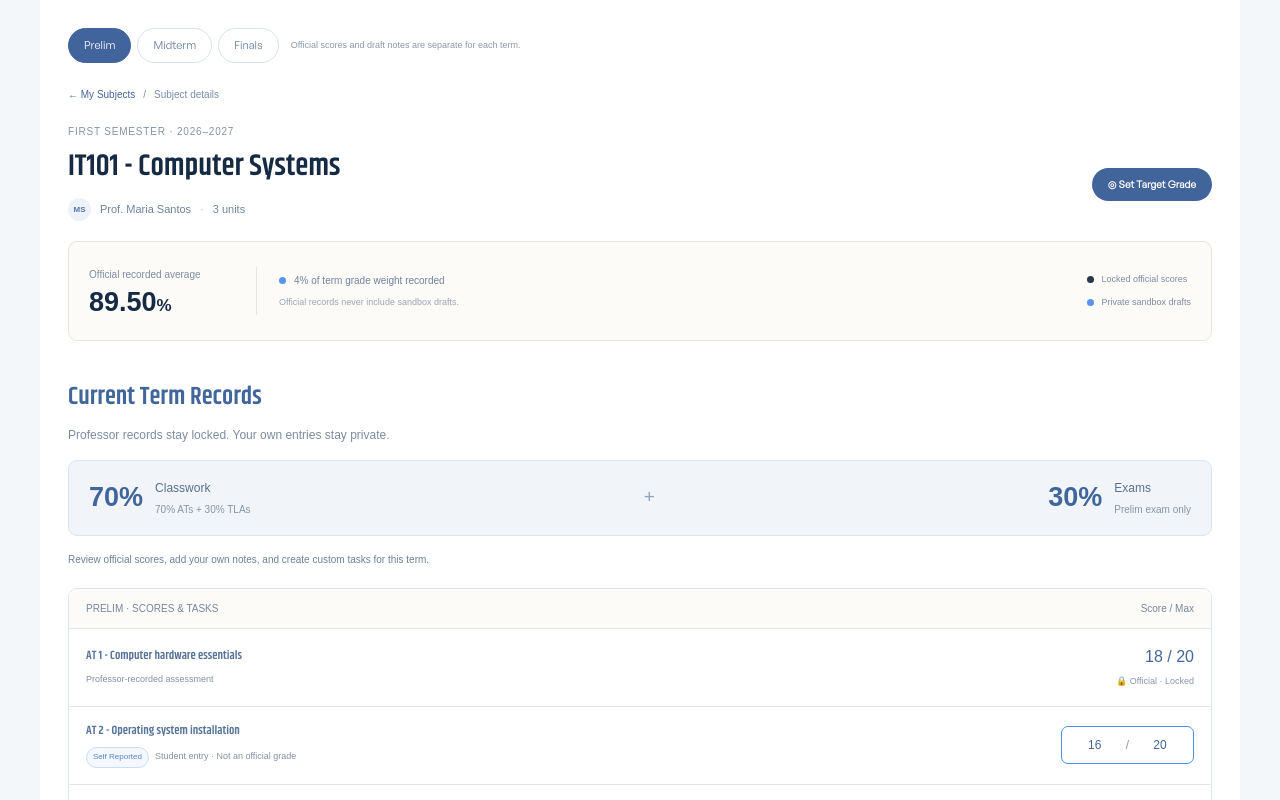
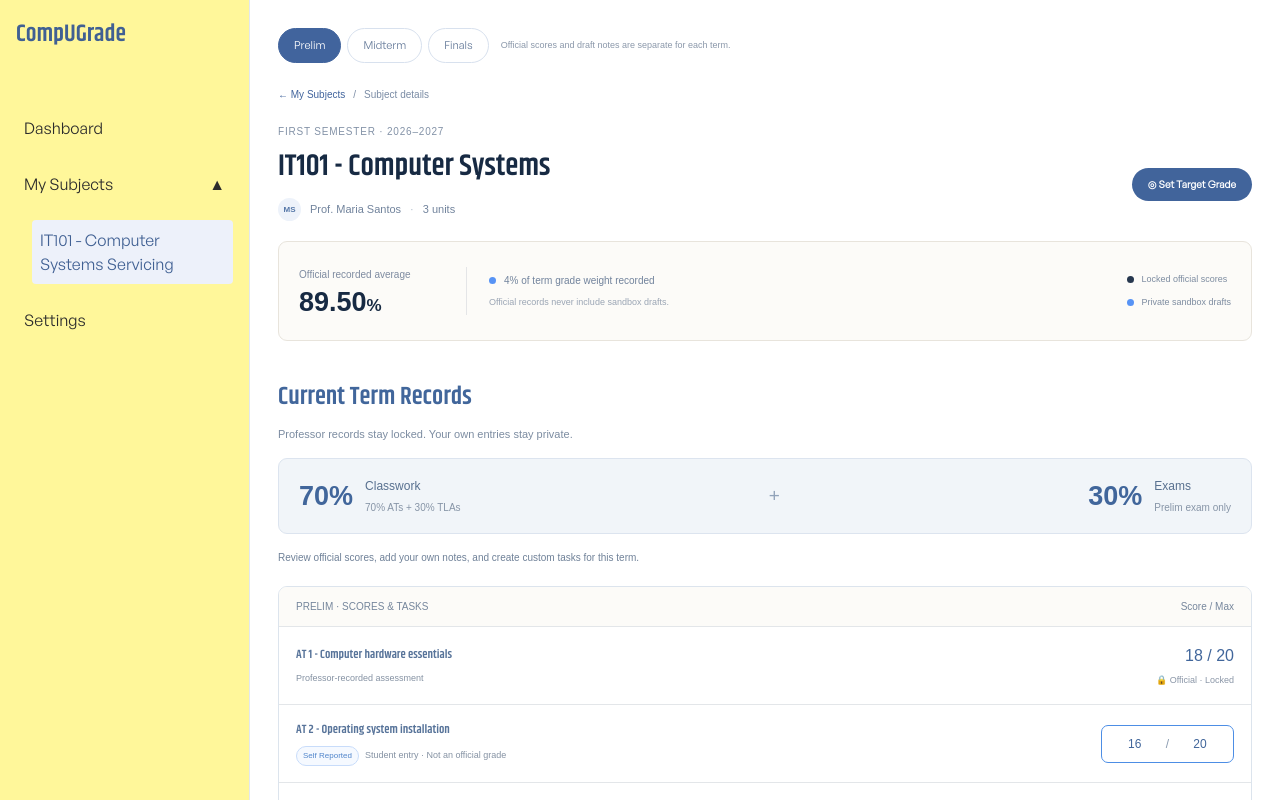
Before and after one commit to UIC-CCS-WEB-DEVELOPMENT-2026-2027/grade-compute, a React (Vite) app: page /student/subject/C101 in a window 1280 px wide. Shown: the top 800 px of the page. Built offline with nearby package versions, Linux system fonts and the light colour scheme.

Commit message:
CurrentTermRecord with the sidebar

```diff
--- a/src/components/student/CurrentTermRecord.css
+++ b/src/components/student/CurrentTermRecord.css
@@ -21,7 +21,7 @@
 .records-heading p {
     margin: 9px 0 16px;
     color: #7c8ca1;
-    font-size: 12px;
+    font-size: 11px;
     line-height: 1.5;
 }
 
--- a/src/pages/student/SubjectDetail.jsx
+++ b/src/pages/student/SubjectDetail.jsx
@@ -1,5 +1,6 @@
 
 import { useState } from "react";
+import Sidebar from "../../components/shared/Sidebar";
 import CurrentTermRecords from "../../components/student/CurrentTermRecord";
 import "./SubjectDetail.css";
 
@@ -9,7 +10,9 @@ function SubjectDetail() {
     const terms = ["Prelim", "Midterm", "Finals"];
 
     return (
-        <main className="student-dashboard">
+        <div className="flex-row" style={{ minHeight: "100vh", gap: 0 }}>
+            <Sidebar />
+            <main className="student-dashboard" style={{ flex: 1, minWidth: 0 }}>
 
             {/* Term Navigation */}
             <div className="subject-term-navigation">
@@ -114,7 +117,8 @@ function SubjectDetail() {
             {/* Current Term Records */}
             <CurrentTermRecords term={term} />
 
-        </main>
+            </main>
+        </div>
     );
 }
 
```
